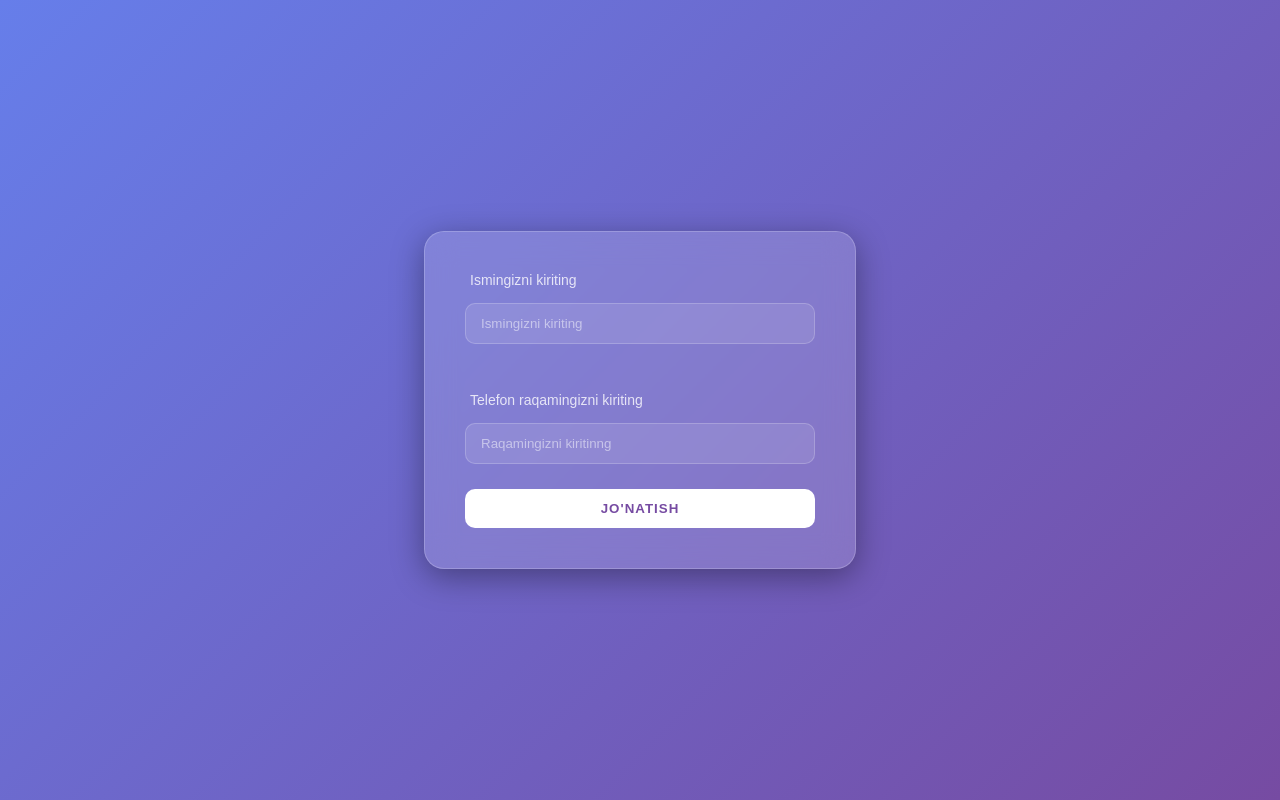
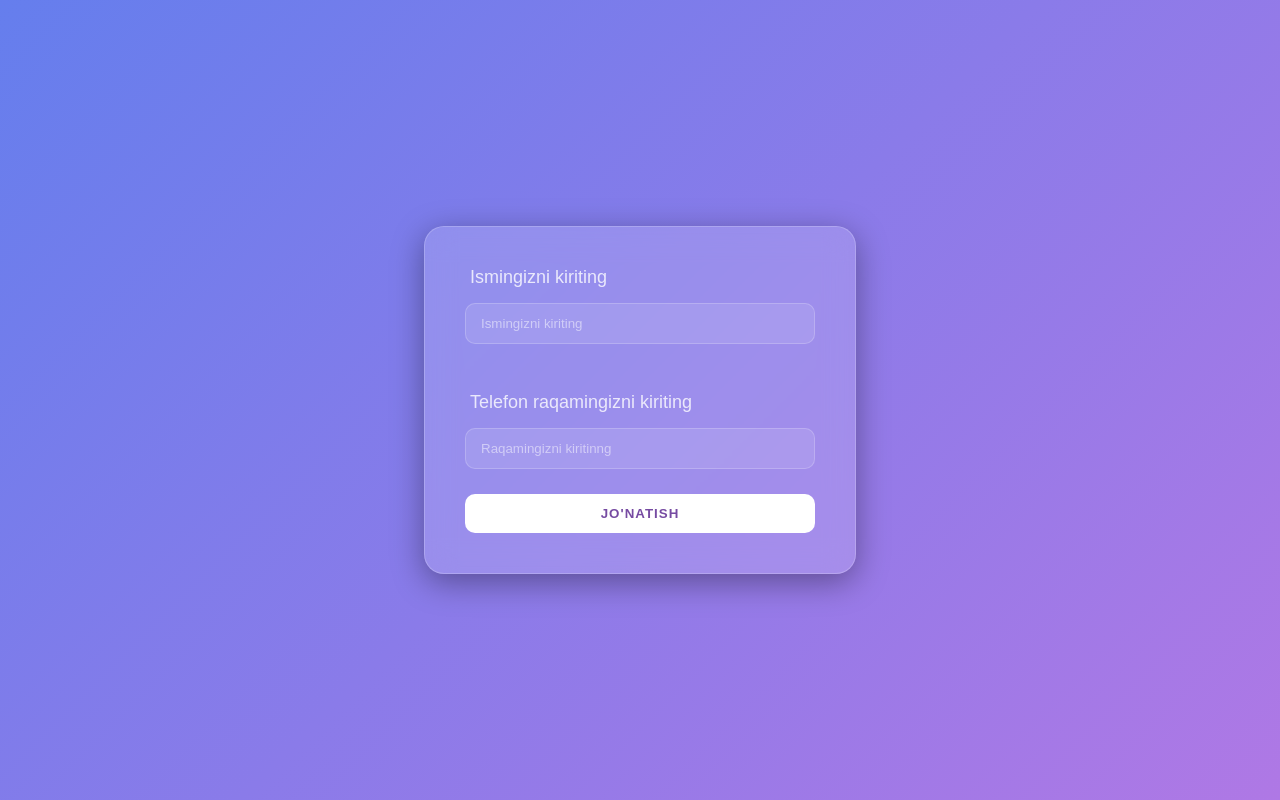
Before and after one commit to umida17/telegram-bot, a React (Vite) app: page / in a window 1280 px wide. Built offline with nearby package versions, Linux system fonts and the light colour scheme.

Commit message:
cssda stil yakunlandi

```diff
--- a/src/App.css
+++ b/src/App.css
@@ -5,7 +5,7 @@
   justify-content: center;
   align-items: center;
   min-height: 100vh;
-  background: linear-gradient(135deg, #667eea 0%, #764ba2 100%);
+  background: linear-gradient(135deg, #657eed 0%, #af78e5 100%);
   font-family: 'Poppins', sans-serif;
 }
 
@@ -23,16 +23,10 @@
   gap: 15px;
 }
 
- h2 {
-  color: white;
-  text-align: center;
-  margin-bottom: 20px;
-  font-weight: 300;
-}
 
  label {
   color: rgba(255, 255, 255, 0.8);
-  font-size: 14px;
+  font-size: 18px;
   margin-left: 5px;
 }
 
@@ -40,7 +34,7 @@
   background: rgba(255, 255, 255, 0.1);
   border: 1px solid rgba(255, 255, 255, 0.2);
   border-radius: 10px;
-  padding: 12px 15px;
+   padding: 12px 15px;
   color: white;
   outline: none;
   transition: 0.3s;
@@ -51,7 +45,7 @@ input::placeholder {
 }
 
 input:focus {
-  background: rgba(255, 255, 255, 0.2);
+  background: rgba(122, 55, 55, 0.2);
   border-color: #ffffff;
   box-shadow: 0 0 10px rgba(255, 255, 255, 0.1);
 }
```
